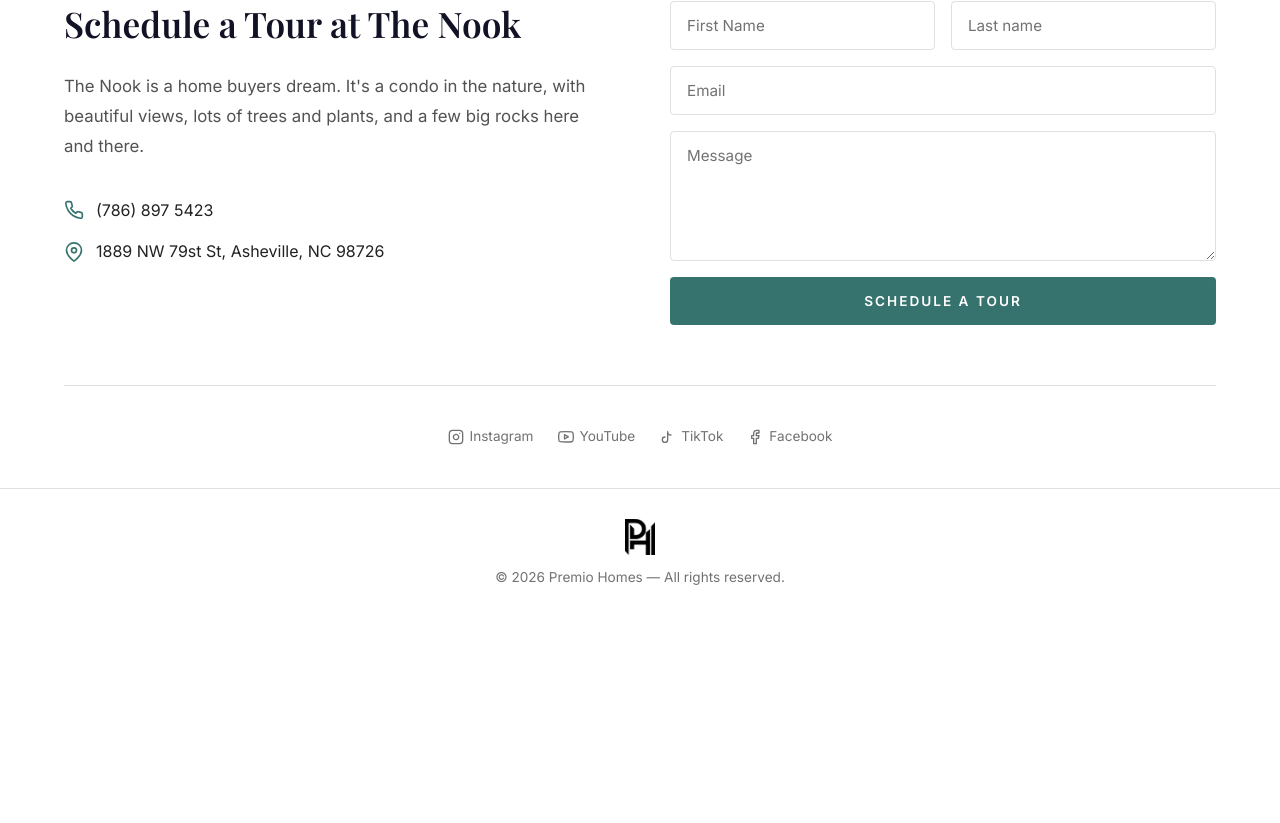
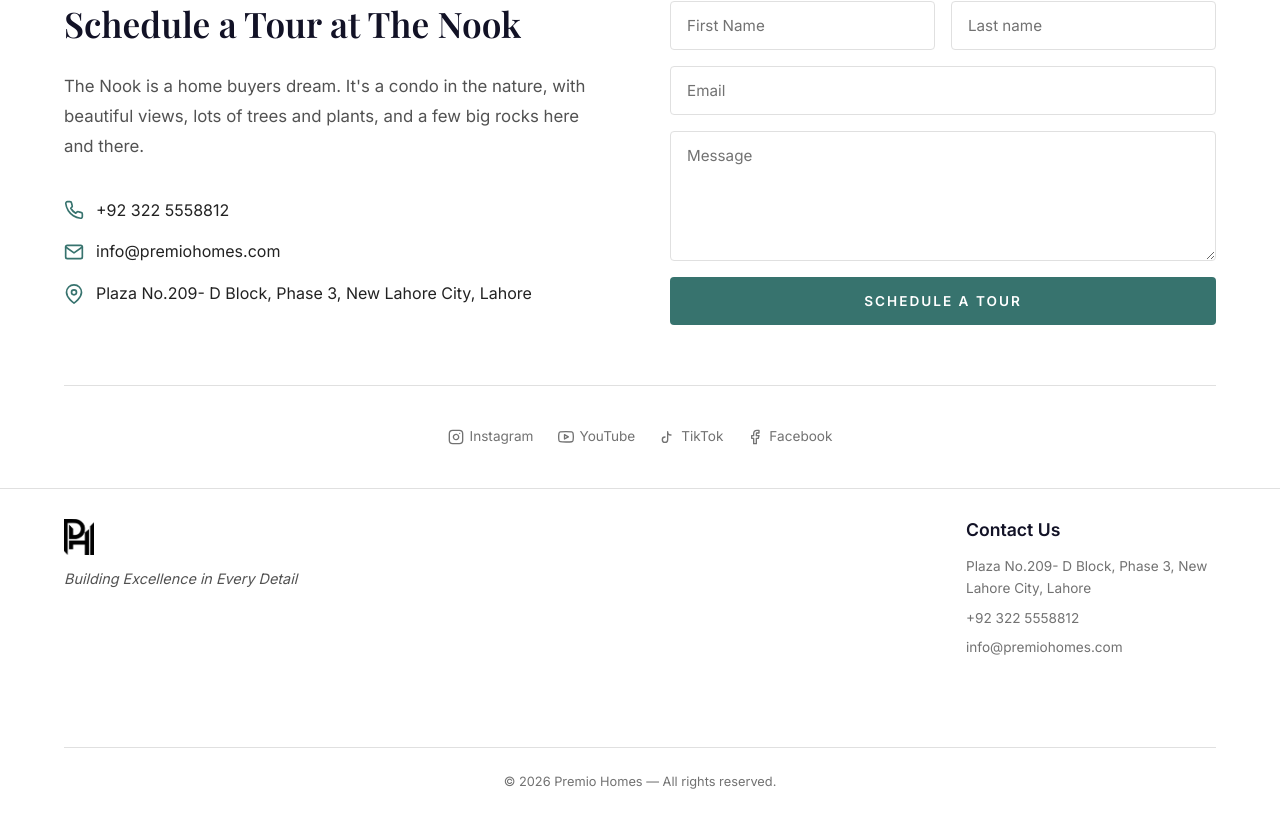
Before and after one commit to musman2403/premiohomes, a React (Vite) app: page / in a window 1280 px wide. Shown: the part 8732-9555 px from the top of the page. Before the commit the page ends 9351 px from the top, so only its background shows below. Built offline with nearby package versions, Linux system fonts and the light colour scheme.

Commit message:
feat: add business contact details to footer and contact section

```diff
--- a/src/components/Footer.css
+++ b/src/components/Footer.css
@@ -7,19 +7,54 @@
 
 .footer-content {
     display: flex;
-    flex-direction: column;
-    align-items: center;
-    gap: 12px;
+    justify-content: space-between;
+    align-items: flex-start;
+    flex-wrap: wrap;
+    gap: 40px;
+    text-align: left;
+}
+
+.footer-brand {
+    max-width: 300px;
 }
 
 .footer-logo {
     height: 36px;
     width: auto;
+    margin-bottom: 12px;
+}
+
+.footer-tagline {
+    font-size: 0.9rem;
+    color: var(--color-text-light);
+    font-style: italic;
+}
+
+.footer-contact h3 {
+    font-size: 1.1rem;
+    margin-bottom: 16px;
+    color: var(--color-dark);
+}
+
+.footer-contact p {
+    font-size: 0.85rem;
+    color: var(--color-text-muted);
+    margin-bottom: 8px;
+    max-width: 250px;
+}
+
+.footer-contact a:hover {
+    color: var(--color-primary);
 }
 
 .footer-text {
-    font-size: 0.85rem;
+    width: 100%;
+    margin-top: 40px;
+    padding-top: 24px;
+    border-top: 1px solid var(--color-border);
+    font-size: 0.8rem;
     color: var(--color-text-muted);
+    text-align: center;
 }
 
 .back-to-top {
--- a/src/components/Footer.jsx
+++ b/src/components/Footer.jsx
@@ -17,7 +17,16 @@ export default function Footer() {
         <>
             <footer className="footer">
                 <div className="container footer-content">
-                    <img src={logoImg} alt="Premio Homes" className="footer-logo" width="100" height="33" />
+                    <div className="footer-brand">
+                        <img src={logoImg} alt="Premio Homes" className="footer-logo" width="100" height="33" />
+                        <p className="footer-tagline">Building Excellence in Every Detail</p>
+                    </div>
+                    <div className="footer-contact">
+                        <h3>Contact Us</h3>
+                        <p>Plaza No.209- D Block, Phase 3, New Lahore City, Lahore</p>
+                        <p><a href="tel:923225558812">+92 322 5558812</a></p>
+                        <p><a href="mailto:info@premiohomes.com">info@premiohomes.com</a></p>
+                    </div>
                     <p className="footer-text">&copy; {new Date().getFullYear()} Premio Homes — All rights reserved.</p>
                 </div>
             </footer>
--- a/src/components/ScheduleTour.jsx
+++ b/src/components/ScheduleTour.jsx
@@ -17,14 +17,21 @@ export default function ScheduleTour() {
                             <svg viewBox="0 0 24 24" fill="none" stroke="currentColor" strokeWidth="2" strokeLinecap="round" strokeLinejoin="round">
                                 <path d="M22 16.92v3a2 2 0 0 1-2.18 2 19.79 19.79 0 0 1-8.63-3.07 19.5 19.5 0 0 1-6-6 19.79 19.79 0 0 1-3.07-8.67A2 2 0 0 1 4.11 2h3a2 2 0 0 1 2 1.72c.127.96.361 1.903.7 2.81a2 2 0 0 1-.45 2.11L8.09 9.91a16 16 0 0 0 6 6l1.27-1.27a2 2 0 0 1 2.11-.45c.907.338 1.85.573 2.81.7A2 2 0 0 1 22 16.92z" />
                             </svg>
-                            <span>(786) 897 5423</span>
+                            <a href="tel:923225558812">+92 322 5558812</a>
+                        </div>
+                        <div className="contact-detail">
+                            <svg viewBox="0 0 24 24" fill="none" stroke="currentColor" strokeWidth="2" strokeLinecap="round" strokeLinejoin="round">
+                                <path d="M4 4h16c1.1 0 2 .9 2 2v12c0 1.1-.9 2-2 2H4c-1.1 0-2-.9-2-2V6c0-1.1.9-2 2-2z" />
+                                <polyline points="22,6 12,13 2,6" />
+                            </svg>
+                            <a href="mailto:info@premiohomes.com">info@premiohomes.com</a>
                         </div>
                         <div className="contact-detail">
                             <svg viewBox="0 0 24 24" fill="none" stroke="currentColor" strokeWidth="2" strokeLinecap="round" strokeLinejoin="round">
                                 <path d="M21 10c0 7-9 13-9 13s-9-6-9-13a9 9 0 0 1 18 0z" />
                                 <circle cx="12" cy="10" r="3" />
                             </svg>
-                            <span>1889 NW 79st St, Asheville, NC 98726</span>
+                            <span>Plaza No.209- D Block, Phase 3, New Lahore City, Lahore</span>
                         </div>
                     </div>
 
```
